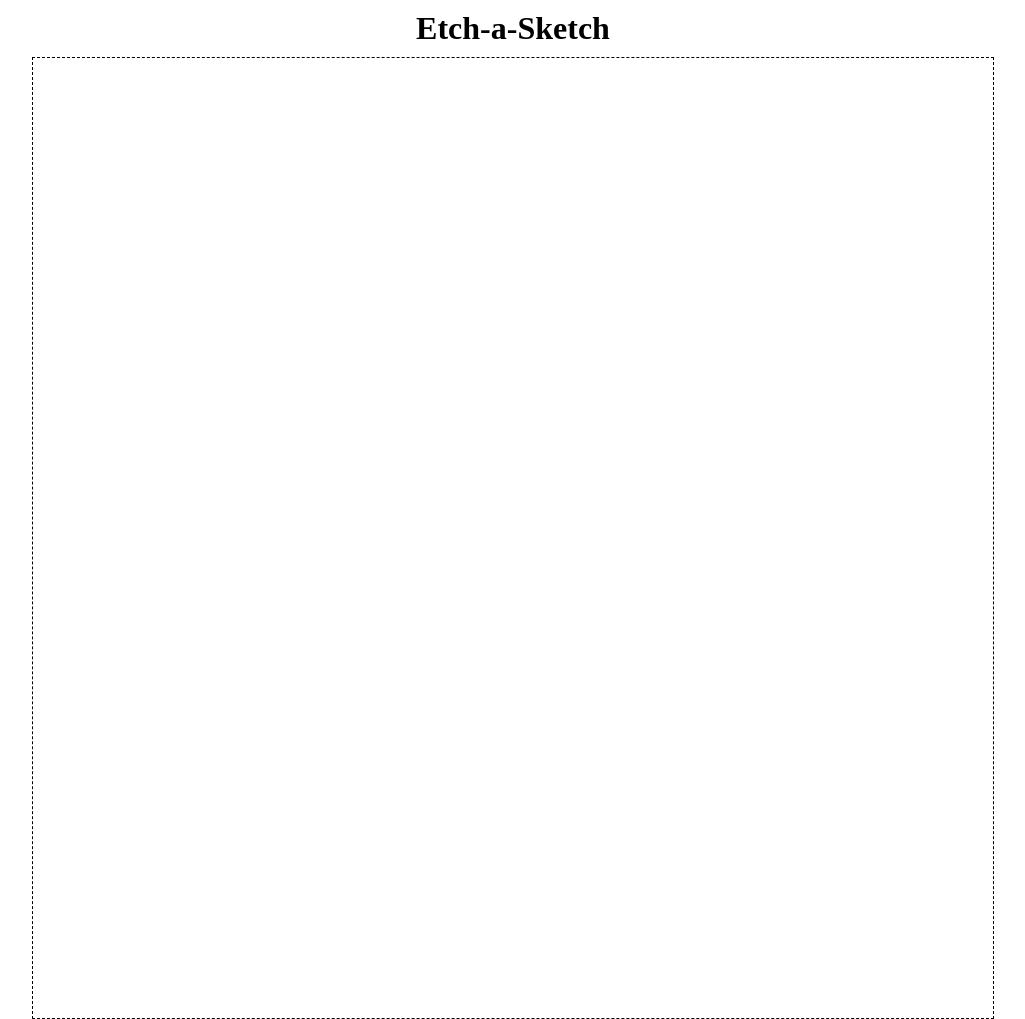
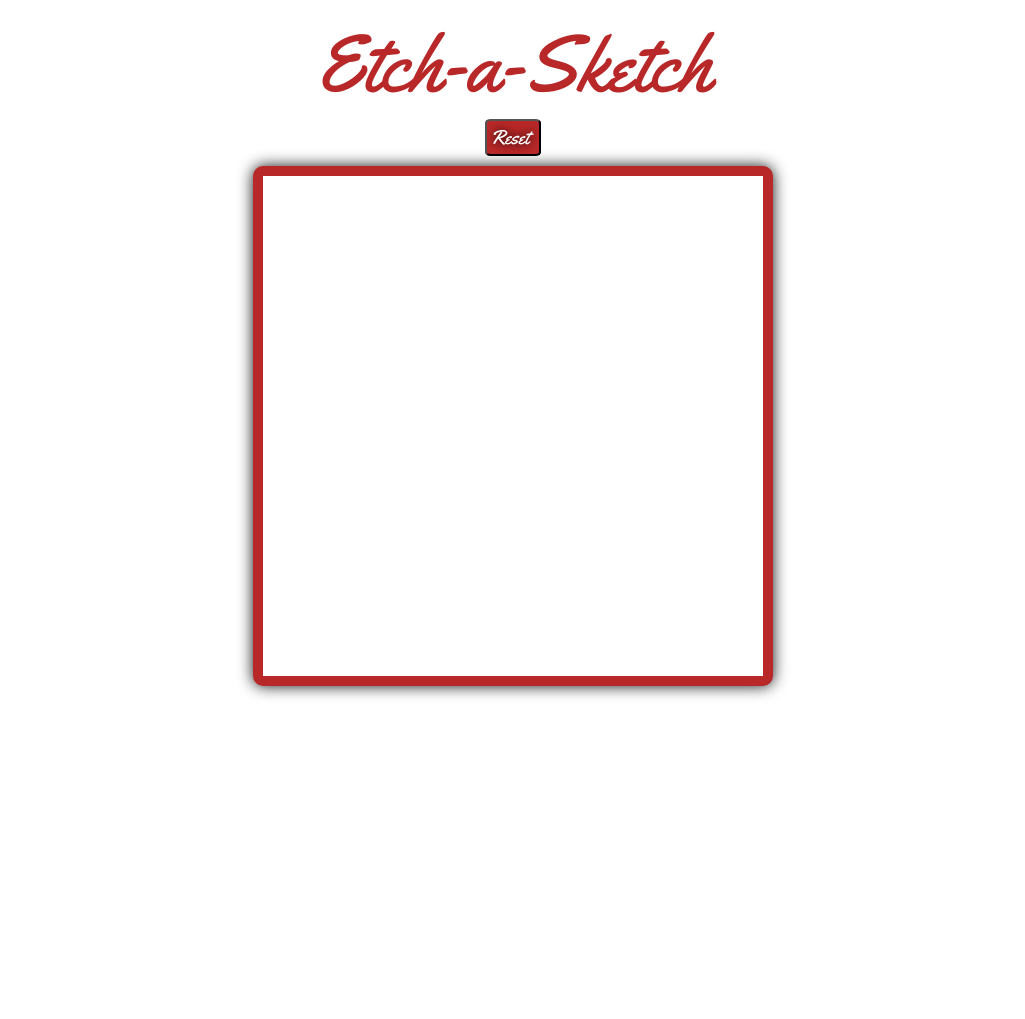
Before and after one commit to elisamoney/etch-a-sketch, a plain HTML site: page index.html in a window 1280 px wide. Shown: the whole page, without its empty margins (127-1152 px from the left). After the commit the page ends 800 px from the top, so only its background shows below. Drawn offline with Linux system fonts and the light colour scheme; a web font is replaced by a local one.

Commit message:
Add working reset button

```diff
--- a/app.js
+++ b/app.js
@@ -1,4 +1,10 @@
 const gridContainer_div = document.getElementById("grid-container");
+const reset_btn = document.getElementById("reset");
+
+let grids;
+
+reset_btn.addEventListener("click", reset);
+
 
 let click = false;
 
@@ -13,6 +19,7 @@ function makeGrid(x) {
         // newDiv.innerHTML = i + 1;
         gridContainer_div.appendChild(newDiv);
     }
+    grids = document.getElementsByClassName("grid");
 }
 
 function paint(a) {
@@ -22,4 +29,11 @@ function paint(a) {
     }
 }
 
+function reset() {
+    for (let i = 0; i < grids.length-1; i++) {
+        grids[i].classList.remove("paint")
+    }
+    console.log("reset")
+}
+
 makeGrid(16);
--- a/index.html
+++ b/index.html
@@ -4,9 +4,13 @@
         <link href="styles.css" rel="stylesheet" type="text/css">
         <meta charset="UTF-8">
         <title>Etch-a-Sketch</title>
+        <link href="https://fonts.googleapis.com/css2?family=Modak&family=Yellowtail&display=swap" rel="stylesheet">
     </head>
     <body>
         <h1>Etch-a-Sketch</h1>
+        <div id=button-container>
+            <button id="reset">Reset</button>
+        </div>
         <div id="grid-container">
 
         </div>
--- a/styles.css
+++ b/styles.css
@@ -3,21 +3,27 @@
     padding: 0;
     color: black;
     background-color: white;
+    font-family: Yellowtail, cursive;
+    font-weight: lighter;
 }
 
 h1 {
     text-align: center;
-    margin: 10px 0px;
+    font-size: 80px;
+    color: #b92828;
+    margin: 10px 0 0 0;
 }
 
 #grid-container {
     text-align: center;
     display: grid;
     grid-template-columns: repeat(16, 1fr);
-    height: 960px;
-    width: 960px;
-    border: 1px dashed black;
+    height: 500px;
+    width: 500px;
+    border: 10px solid #b92828;
+    border-radius: 10px;
     margin: auto;
+    box-shadow: 0 0 15px #141414;
 }
 
 .grid {
@@ -26,6 +32,24 @@ h1 {
 
 .paint {
     background-color: rgba(136, 178, 255, 0.575);
-    cursor: pointer;
+    cursor: crosshair;
     transition: all 0.5s ease;
 }
+
+#button-container {
+    text-align: center;
+    margin: 0 0 10px 0;
+}
+
+#reset {
+    background-color: #b92828;
+    font-size: 20px;
+    color: #ffffff;
+    text-shadow: 0 0 10px black;
+    padding: 3px 10px 3px 3px;
+    border-radius: 10%;
+}
+
+#reset:hover {
+    cursor: pointer;
+}
```
